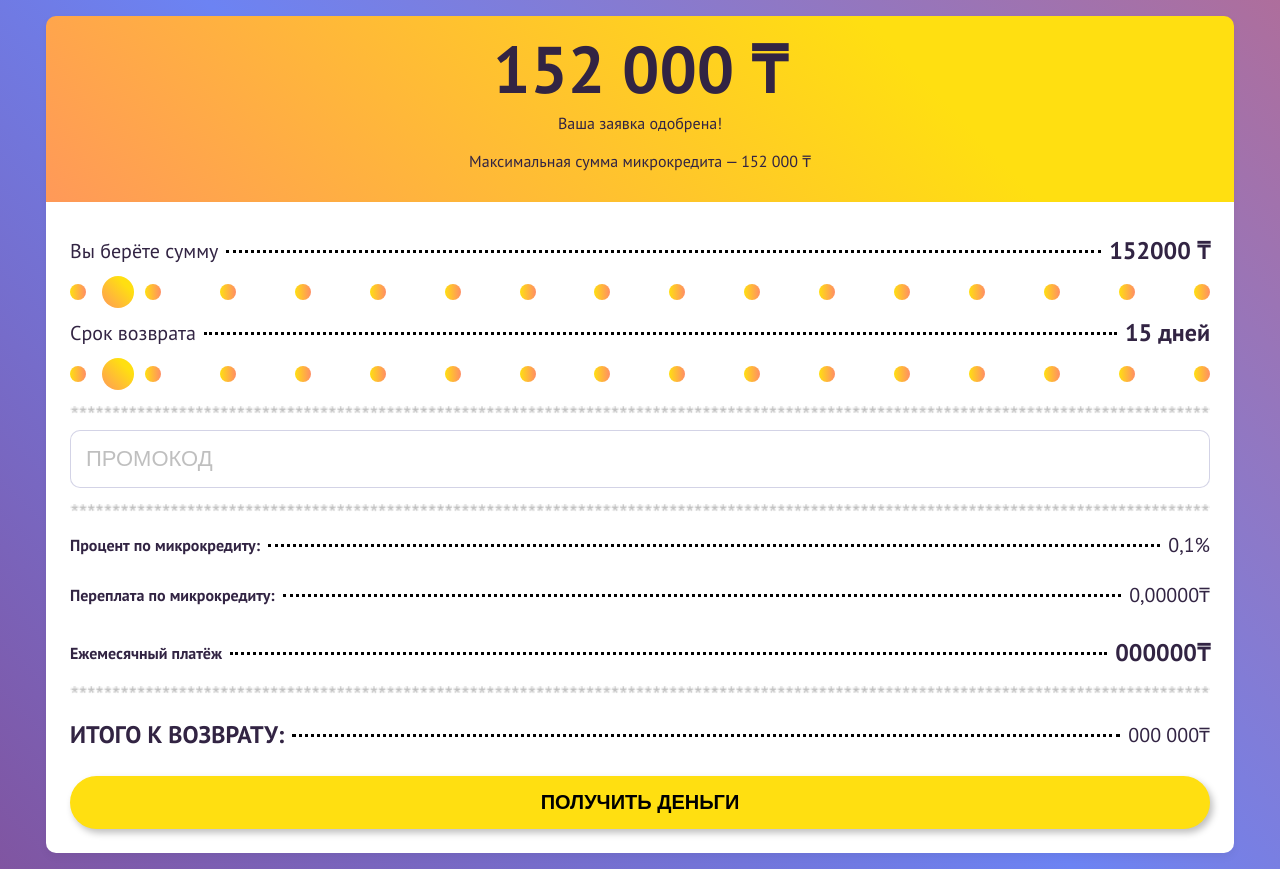
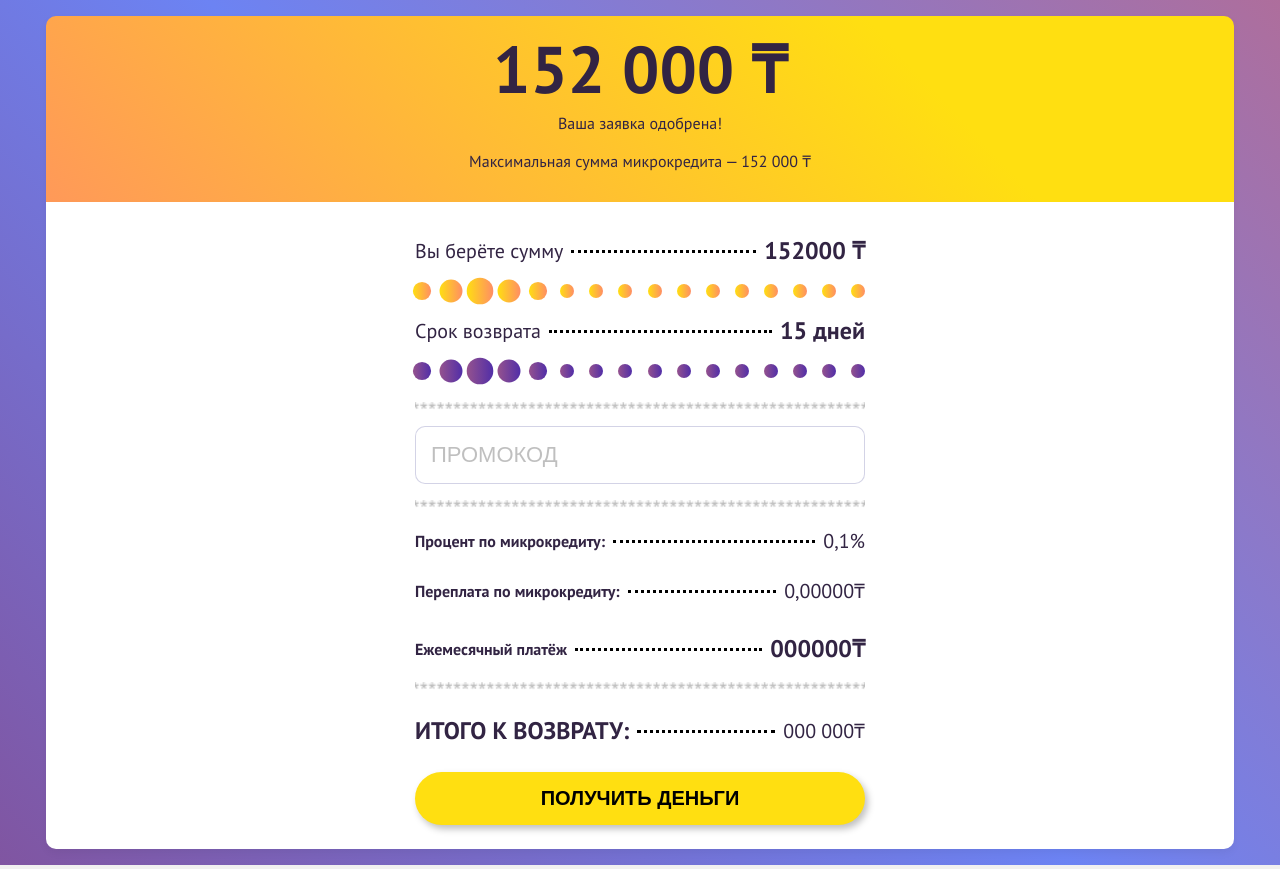
Before and after one commit to nmibragimov7/aqsha-ber, a Nuxt app: page /approved in a window 1280 px wide. Built offline with nearby package versions, Linux system fonts and the light colour scheme.

Commit message:
add: custom range

```diff
--- a/components/common/InputRange/InputRange.vue
+++ b/components/common/InputRange/InputRange.vue
@@ -1,12 +1,20 @@
 <template>
-  <div ref="rangeWrap" class="range__wrap d-flex align-items-center justify-content-between">
-    <div v-for="dot in 16" :key="dot" class="range__dot" :ref="`dot_${dot}`" :class="{'mr-1':dot<16}"/>
-    <input ref="range" type="range" class="range__range" min="0" :step="2000" :max="max" @input="changeHandler($event)">
-    <!--      <div ref="left_dot" class="range__dot range__dot-left"/>-->
-    <!--      <div ref="right_dot" class="range__dot range__dot-right"/>-->
+  <div class="range__wrap d-flex align-items-center justify-content-between"
+       :draggable="false"
+       @touchstart="mouseDownHandler($event,'mobile')"
+       @touchmove="mouseMoveHandler"
+       @mouseleave="mouseUpHandler" @mousedown="mouseDownHandler" @mousemove="mouseMoveHandler">
+    <div v-for="(dot,idx) in 16" :key="dot" :ref="`dot_${dot}`" :draggable="false" class="range__dot" :class="{
+      'active':idx=== (activeIdx+2),
+      'activeFirstDecor':idx===activeIdx || idx === (activeIdx+4),
+      'activeSecondDecor': idx===(activeIdx+1) || idx === (activeIdx+3),
+      'purple':purple
+    }"/>
   </div>
+
 </template>
 <script>
+
 export default {
   props: {
     value: {
@@ -16,47 +24,64 @@ export default {
     max: {
       type: Number,
       default: 10
+    },
+    purple: {
+      type: Boolean,
+      default: false
     }
   },
-  watch: {
-    value: {
-      handler() {
-        this.calculateDotPositions()
-      },
+  data() {
+    return {
+      activeIdx: 0,
+      position: 0,
+      isClicked: false,
+      space: 0
     }
   },
   mounted() {
     // this.calculateDotPositions()
+    if (this.contentDisplay === "desktop") {
+      this.space = this.$refs.dot_2[0].offsetLeft - this.$refs.dot_1[0].offsetWidth
+    } else {
+      this.space = this.$refs.dot_2[0].offsetLeft
+    }
   },
   methods: {
+    mouseDownHandler($event) {
+      this.isClicked = true
+      if (this.contentDisplay === "desktop") {
+        this.position = $event.clientX
+      } else {
+        this.position = $event.targetTouches ? $event.targetTouches[0].clientX : this.position
+      }
+      // this.position = $event.clientX
+    },
+    mouseMoveHandler($event) {
+      if (this.isClicked) {
+        let positionCurrent = 0
+        if (this.contentDisplay === "desktop") {
+          positionCurrent = $event.clientX
+        } else {
+          positionCurrent = $event.targetTouches ? $event.targetTouches[0].clientX : this.position
+        }
+        const isLeft = positionCurrent - this.position
+
+        if (isLeft > this.space && this.activeIdx < 11) {
+          this.activeIdx++;
+          this.position = positionCurrent
+        } else if (isLeft <= -this.space && this.activeIdx > 0) {
+          this.activeIdx--;
+          this.position = positionCurrent
+        }
+      }
+    },
+    mouseUpHandler($event) {
+      console.log('mouseup')
+      this.isClicked = false
+    },
     changeHandler(event) {
       this.$emit("input", parseInt(event.target.value))
     },
-    calculateDotPositions() {
-      const percent = this.value / this.max * 100
-      const fullWidthWrap = this.$refs.rangeWrap.offsetWidth
-      // const fullWidth = this.$refs.rangeWrap.offsetWidth
-      const offSetRange = (percent * fullWidthWrap / 100)
-      for (let i = 0; i <= 16; i++) {
-        if (this.$refs[`dot_${i}`]) {
-          this.$refs[`dot_${i}`][0].style.width = `16px`
-          this.$refs[`dot_${i}`][0].style.height = `16px`
-          const offsetLeftDot = this.$refs[`dot_${i}`][0].offsetLeft
-          if (this.isBig(offsetLeftDot, offSetRange)) {
-            this.$refs[`dot_${i}`][0].style.width = `20px`
-            this.$refs[`dot_${i}`][0].style.height = `20px`
-          }
-
-        }
-      }
-    },
-    isBig(offsetDot, offSetRange) {
-      const fullWidth = offsetDot+16
-      if(offSetRange >offsetDot && fullWidth<offSetRange){
-        console.log(offSetRange,offsetDot,fullWidth)
-        return true
-      }
-    }
   },
 
 }
@@ -68,26 +93,6 @@ export default {
     position: relative;
   }
 
-  &__range {
-    position: absolute;
-    left: 32px;
-    right: 32px;
-    top: 50%;
-    transform: translateY(-50%);
-    -webkit-appearance: none;
-    appearance: none;
-    cursor: pointer;
-    background: transparent;
-    border: none;
-    margin: 0;
-    //border-top: 2px solid black;
-    &::-webkit-slider-thumb {
-      -webkit-appearance: none;
-      height: 32px;
-      width: 32px;
-      @extend .range__dot-bg;
-    }
-  }
 
   &__dot-bg {
     border-radius: 50%;
@@ -98,36 +103,29 @@ export default {
 
   &__dot {
     background: linear-gradient(269.47deg, #FF8D65 0%, #FFDF11 100%);
-    width: 16px;
-    height: 16px;
+    width: 11px;
+    height: 11px;
     border-radius: 100%;
-    //&::before {
-    //  @extend .range__dot-bg;
-    //  position: absolute;
-    //  transform: translateY(-50%);
-    //  top: 50%;
-    //  width:22px;
-    //  height: 22px;
-    //}
-    &-left, &-right {
-      content: "";
-      width: 22px;
-      height: 22px;
-      position: absolute;
-      top: 50%;
-      transform: translate(-50%, -50%);
-
-      //&::before {
-      //  left: -28px;
-      //}
+    transition: 0.3s;
+    @media screen and (min-width: 700px) {
+      width: 14px;
+      height: 14px;
     }
 
-    &-left {
-      background: black;
+    &.purple {
+      background: linear-gradient(270deg, #512EA8 0%, #92518F 95.59%);
     }
 
-    &-right {
-      left: 57%;
+    &.active {
+      transform: scale(1.9);
+    }
+
+    &.activeFirstDecor {
+      transform: scale(1.3);
+    }
+
+    &.activeSecondDecor {
+      transform: scale(1.64);
     }
   }
 }
--- a/nuxt.config.js
+++ b/nuxt.config.js
@@ -26,6 +26,7 @@ export default {
     '~plugins/modal.js',
     '~plugins/vmask.js',
     '~plugins/axios.js',
+    {src:"~plugins/watchWindow.js",mode:"client"},
   ],
 
   // Auto import components: https://go.nuxtjs.dev/config-components
--- a/pages/approved/index.vue
+++ b/pages/approved/index.vue
@@ -2,33 +2,36 @@
   <div class='page'>
     <div class='container py-3'>
       <div class='page__header d-flex flex-column align-items-center'>
+        <div class="page__inner-container text-center">
           <h3 class='page__title mt-3 mb-0'>152 000 ₸</h3>
           <p class='mt-0 mb-1'>Ваша заявка одобрена!</p>
-        <p class='mt-0 px-2 mb-4 text-center'>
+          <p class='mt-0 px-2 mb-4'>
             Максимальная сумма микрокредита — 152 000 ₸
           </p>
         </div>
+      </div>
       <div class='page__body p-4'>
+        <div class="page__inner-container">
           <div class='d-flex justify-content-between align-items-center mt-2'>
             <span class='mr-2 info__title'>Вы берёте сумму</span>
             <span class='page__dotted'></span>
-          <span class='ml-2 info__info'>{{sum}} ₸</span>
+            <span class='ml-2 info__info'>{{ sum }} ₸</span>
           </div>
           <div class='mt-3'>
-          <InputRange v-model='sum' :max='152000' />
+            <InputRange v-model='sum' :max='152000'/>
           </div>
           <div class='d-flex mt-3 justify-content-between align-items-center'>
             <span class='mr-2 info__title'>Срок возврата</span>
             <span class='page__dotted'></span>
-          <span class='ml-2 info__info'>{{duration}} дней</span>
+            <span class='ml-2 info__info'>{{ duration }} дней</span>
           </div>
           <div class='mt-3'>
-          <InputRange v-model='duration' :max='30' />
+            <InputRange v-model='duration' purple :max='30'/>
           </div>
           <div class='mt-4'>
-          <div class='page__stars my-3' />
-          <BaseInput v-model='code' placeholder='ПРОМОКОД' />
-          <div class='page__stars my-3' />
+            <div class='page__stars my-3'/>
+            <BaseInput v-model='code' placeholder='ПРОМОКОД'/>
+            <div class='page__stars my-3'/>
           </div>
           <div class='d-flex mt-3 justify-content-between align-items-center'>
             <span class='mr-2 info__bold'>Процент по микрокредиту:</span>
@@ -45,7 +48,7 @@
             <span class='page__dotted'></span>
             <span class='ml-2 info__info'>000000₸</span>
           </div>
-        <div class='page__stars my-3' />
+          <div class='page__stars my-3'/>
           <div class='d-flex mt-4 justify-content-between align-items-center'>
             <span class='mr-2 info__info'>ИТОГО К ВОЗВРАТУ:</span>
             <span class='page__dotted'></span>
@@ -57,13 +60,14 @@
         </div>
       </div>
     </div>
+  </div>
 </template>
 
 <script>
 import InputRange from '@/components/common/InputRange/InputRange.vue'
 
 export default {
-  components: { InputRange },
+  components: {InputRange},
 
   data() {
     return {
@@ -84,6 +88,11 @@ export default {
 <style lang='scss' scoped>
 .page {
   background-image: linear-gradient(45deg, #8055A1, #6C83F3, #AE6E9C);
+
+  &__inner-container {
+    max-width: 450px;
+    margin: 0 auto;
+  }
 
   &__header {
     background: linear-gradient(226.59deg, #FFDF11 27.08%, #FF8D65 112.49%);
```
Also changed, not shown: plugins/watchWindow.js (added, +41 -0 lines). Lines whose indentation alone changed are shown as unchanged.
